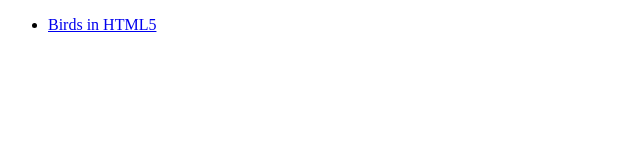
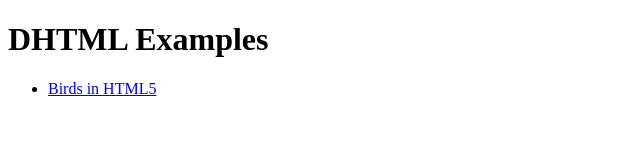
Before and after one commit to garyshi/garyshi.github.io, a plain HTML site: page index.html in a window 1280 px wide. Shown: the whole page, without its empty margins (0-640 px from the left). Drawn offline with Linux system fonts and the light colour scheme.

Commit message:
Add a <h1> title to index.html.

```diff
--- a/index.html
+++ b/index.html
@@ -4,6 +4,7 @@
 	<title>garyshi.github.io</title>
 </head>
 <body>
+	<h1>DHTML Examples</h1>
 	<ul>
 		<li><a href="birds.html">Birds in HTML5</a></li>
 	</ul>
```
